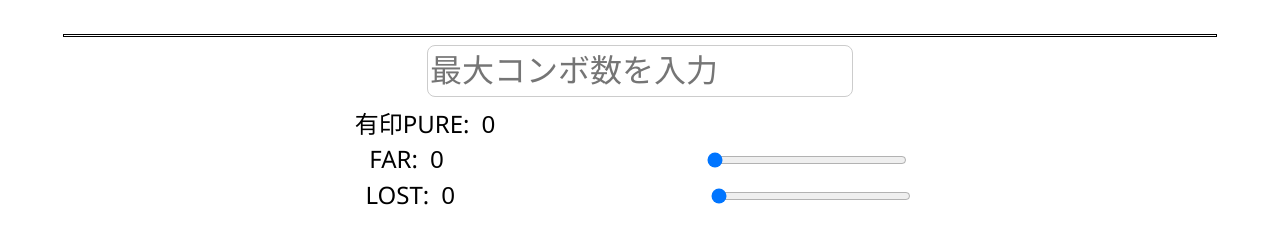
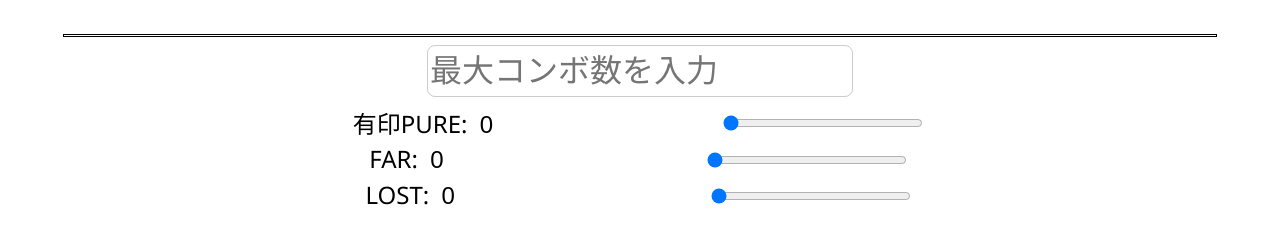
Before and after one commit to nyanko5882/Arcaea-Score-Calculator, a plain HTML site: page index.html in a window 1280 px wide. Shown: the part 135-378 px from the top of the page. Drawn offline with Linux system fonts and the light colour scheme.

Commit message:
added range of pure

```diff
--- a/index.html
+++ b/index.html
@@ -11,7 +11,7 @@
         <input id="input-maxcombo" type="number" min="1" placeholder="最大コンボ数を入力">
         <div id="panel-pure">
             <span>有印PURE: <input type="number" min="0" id="input-pure" class="input-judge" value="0"></span>
-            <div style="width: 200px; height: 32px;"></div>
+            <input type="range" min="0" id="input-pure-slider" class="input-judge-slider" value="0" max="100" step="1">
         </div>
         <div id="panel-far">
             <span>FAR: <input type="number" min="0" id="input-far" class="input-judge" value="0"></span>
```
